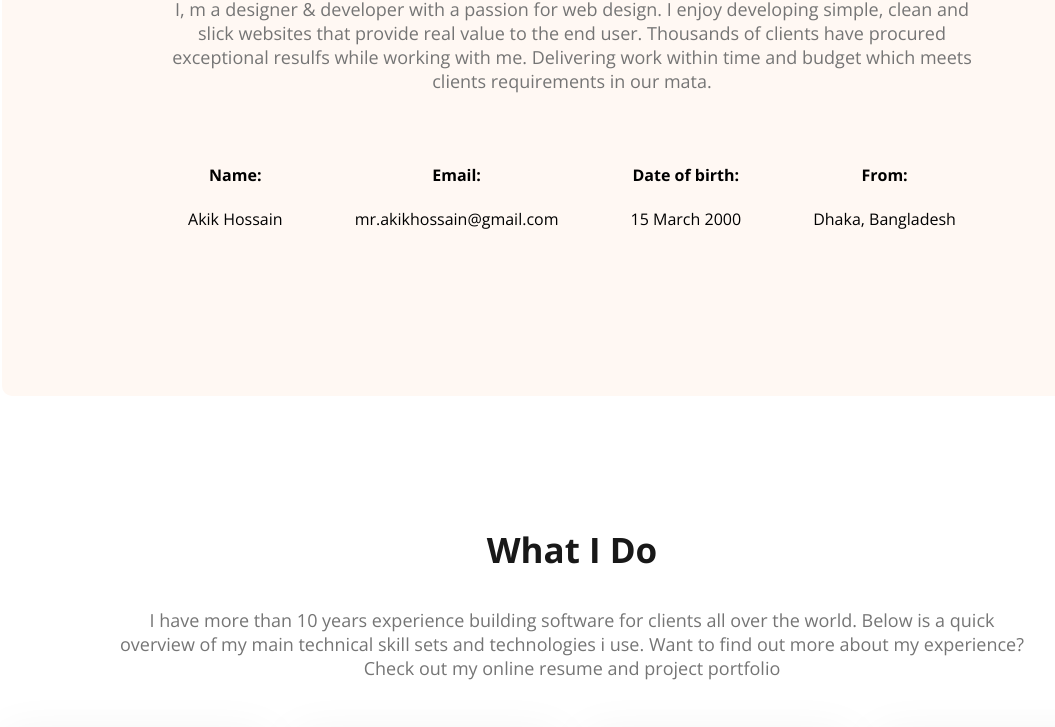
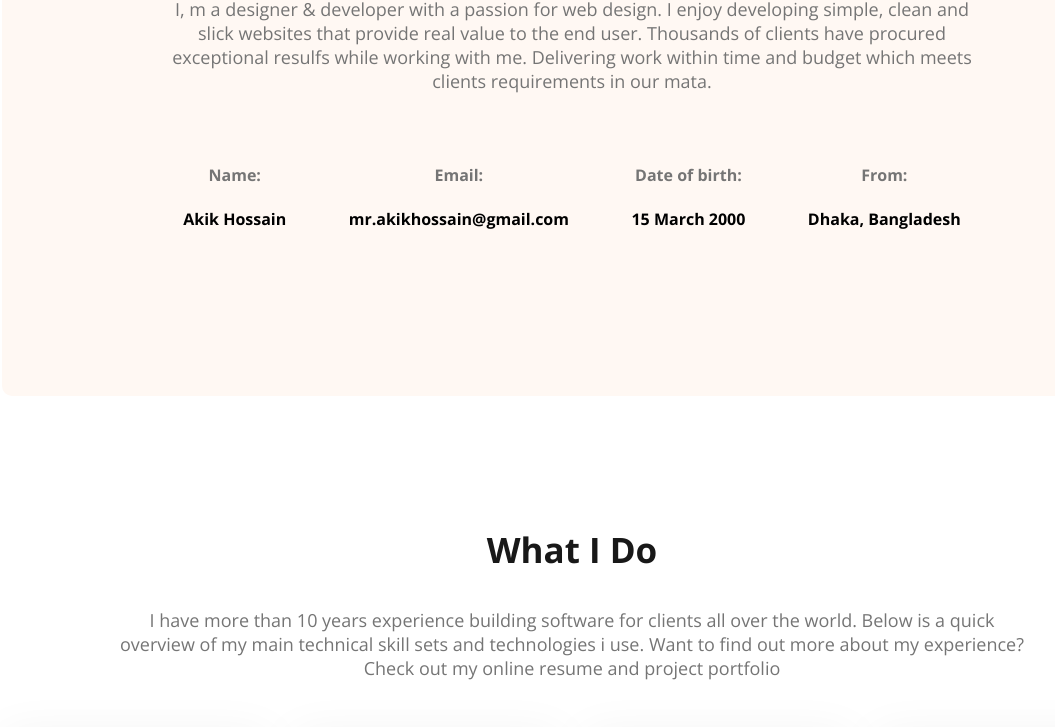
Before and after one commit to akikhossain/webdeveloper-portfolio, a plain HTML site: page index.html in a window 1280 px wide. Shown: the part 1255-1982 px from the top of the page, without its empty margins (68-1123 px from the left). Drawn offline with nearby package versions, Linux system fonts and the light colour scheme.

Commit message:
changed color in about section

```diff
--- a/index.html
+++ b/index.html
@@ -60,19 +60,19 @@
           clients requirements in our mata.
         </p>
         <div class="about-info-container">
-          <div class="info-title">
+          <div class="about-info">
             <h4 class="info-title">Name:</h4>
             <p class="info-description">Akik Hossain</p>
           </div>
-          <div class="info-title">
+          <div class="about-info">
             <h4 class="info-title">Email:</h4>
             <p class="info-description">mr.akikhossain@gmail.com</p>
           </div>
-          <div class="info-title">
+          <div class="about-info">
             <h4 class="info-title">Date of birth:</h4>
             <p class="info-description">15 March 2000</p>
           </div>
-          <div class="info-title">
+          <div class="about-info">
             <h4 class="info-title">From:</h4>
             <p class="info-description">Dhaka, Bangladesh</p>
           </div>
--- a/styles/portfolio.css
+++ b/styles/portfolio.css
@@ -113,8 +113,16 @@ main section {
   display: flex;
   justify-content: space-around;
 }
+.about-info {
+  text-align: center;
+}
+
 .info-title {
-  text-align: center;
+  color: #757575;
+}
+.info-description {
+  color: #000000;
+  font-weight: bold;
 }
 .what-i-do {
   padding: 30px 150px;
```
